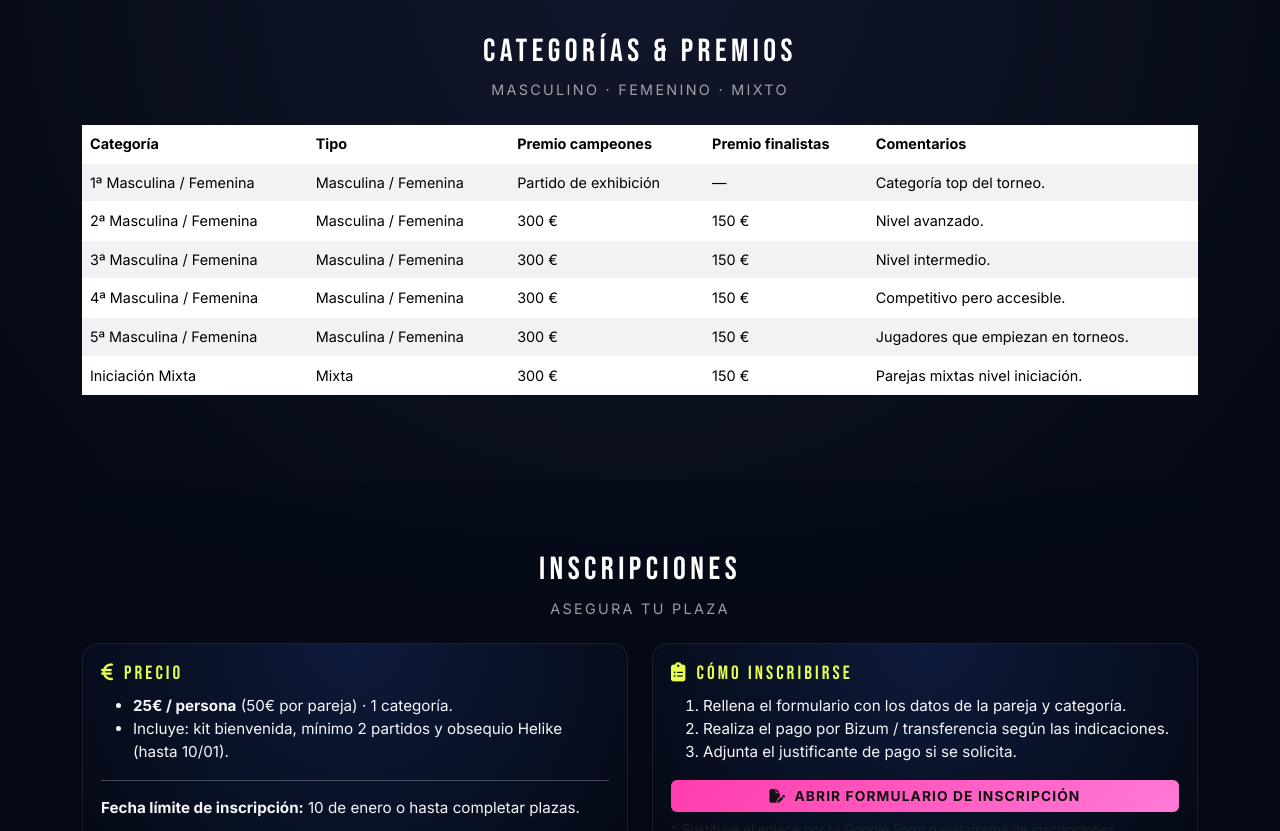
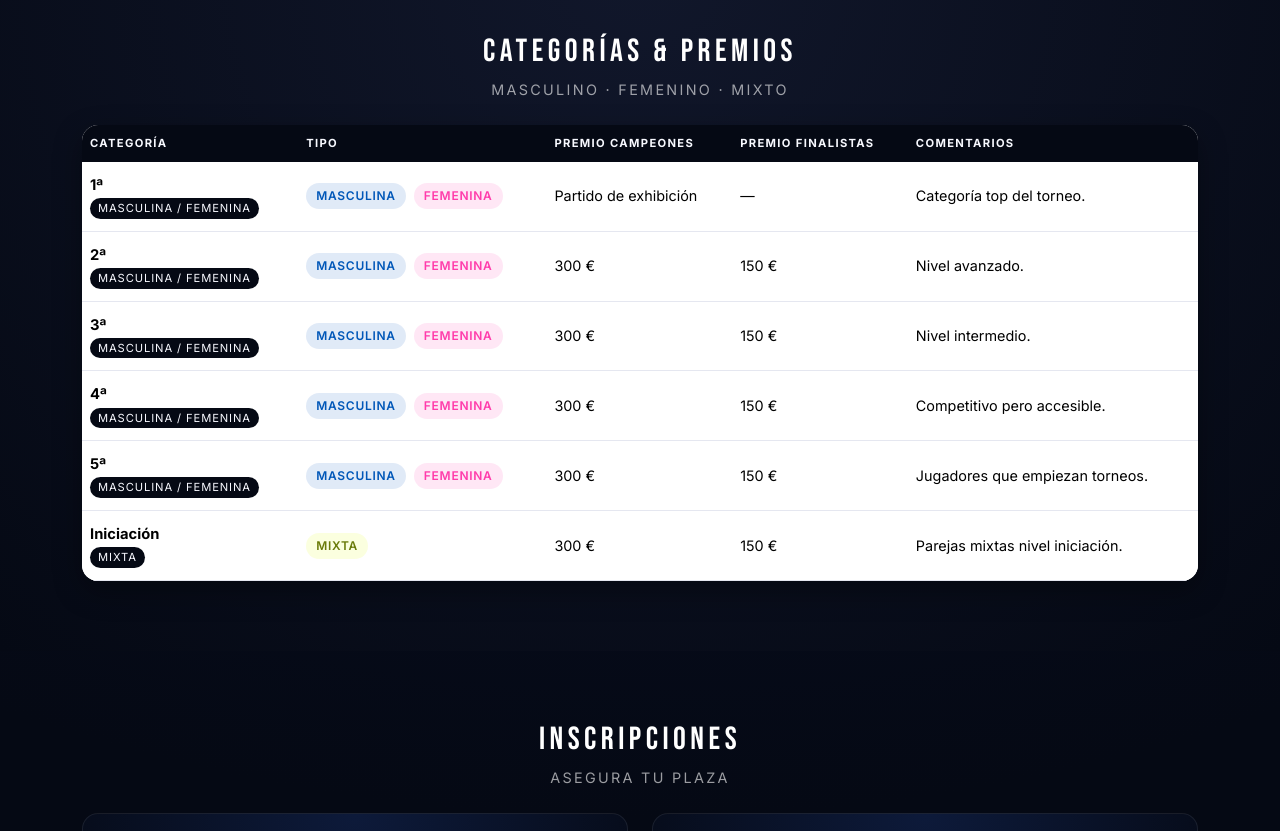
Before and after one commit to cdeniaca/Helikepadel, a plain HTML site: page index.html in a window 1280 px wide. Shown: the part 1100-1931 px from the top of the page. Drawn offline with nearby package versions, Linux system fonts and the light colour scheme.

Commit message:
Update index.html

```diff
--- a/index.html
+++ b/index.html
@@ -208,19 +208,8 @@
       color: var(--lime);
     }
 
-    .table-cats {
-      color: #f6f7fb;
-      font-size: .9rem;
-    }
-    .table-cats thead {
-      background: rgba(5,9,20,.9);
-    }
-    .table-cats th, .table-cats td {
-      border-color: rgba(255,255,255,.08) !important;
-      vertical-align: middle;
-    }
-    .table-striped>tbody>tr:nth-of-type(odd)>* {
-      --bs-table-accent-bg: rgba(10,18,45,.8);
+    .section-muted {
+      background: radial-gradient(circle at top, #11172b, #050914);
     }
 
     .qr-box {
@@ -234,10 +223,6 @@
       border: 1px solid rgba(255,255,255,.2);
       padding: 8px;
       background: #fff;
-    }
-
-    .section-muted {
-      background: radial-gradient(circle at top, #11172b, #050914);
     }
 
     .badge-small {
@@ -262,6 +247,97 @@
 
     a { color: var(--lime); }
     a:hover { color: #fff; }
+
+    /* ==== Estilo tabla categorías elegante ==== */
+    .table-cats-wrapper {
+      border-radius: 16px;
+      overflow: hidden;
+      box-shadow: 0 10px 28px rgba(0,0,0,.35);
+      background: #ffffff;
+    }
+
+    .table-cats {
+      margin-bottom: 0;
+      font-size: 0.9rem;
+      color: #222;
+    }
+
+    .table-cats thead th {
+      background: #050914;
+      color: #f8f9ff;
+      border-bottom: 0;
+      text-transform: uppercase;
+      letter-spacing: 0.12em;
+      font-size: 0.7rem;
+      padding-top: 10px;
+      padding-bottom: 10px;
+    }
+
+    .table-cats tbody td {
+      vertical-align: middle;
+      border-color: #e5e7f0 !important;
+      padding-top: 12px;
+      padding-bottom: 12px;
+    }
+
+    .table-cats tbody tr:nth-of-type(odd) {
+      background-color: #f7f8fc;
+    }
+
+    .table-cats tbody tr:hover {
+      background-color: #eef2ff;
+    }
+
+    .cat-name {
+      font-weight: 700;
+      font-size: 0.92rem;
+    }
+
+    .cat-tag {
+      display: inline-block;
+      margin-top: 2px;
+      padding: 2px 8px;
+      border-radius: 999px;
+      background: #050914;
+      color: #f8f9ff;
+      font-size: 0.7rem;
+      letter-spacing: .08em;
+      text-transform: uppercase;
+    }
+
+    .badge-type {
+      display: inline-block;
+      padding: 4px 10px;
+      border-radius: 999px;
+      font-size: 0.75rem;
+      font-weight: 600;
+      letter-spacing: .06em;
+      text-transform: uppercase;
+    }
+
+    .badge-type.masc {
+      background: rgba(0, 87, 184, .12);
+      color: #0057b8;
+    }
+
+    .badge-type.fem {
+      background: rgba(255, 60, 171, .12);
+      color: #ff3cab;
+    }
+
+    .badge-type.mix {
+      background: rgba(231, 255, 79, .18);
+      color: #6a7b0a;
+    }
+
+    @media (max-width: 575.98px) {
+      .table-cats {
+        font-size: 0.82rem;
+      }
+      .table-cats thead {
+        font-size: 0.7rem;
+      }
+    }
 
     @media (max-width: 767.98px) {
       .hero {
@@ -306,7 +382,7 @@
           <div class="hero-card">
             <span class="hero-tag">Del 15 al 18 de enero · Torrellano (Alicante)</span>
             <h1 class="hero-title">Torneo de inauguración</h1>
-            <h2 class="hero-subtitle">HELİKEPADEL</h2>
+            <h2 class="hero-subtitle">HELIKEPADEL</h2>
 
             <p class="hero-price">
               <strong>25€ / persona</strong> · Plazas limitadas · Obsequio Helike para inscripciones hasta el <strong>10/01</strong>
@@ -331,7 +407,6 @@
         </div>
         <div class="col-lg-5">
           <div class="hero-poster text-center">
-            <!-- Cartel grande (opcional) -->
             <img src="images/cartel-helikepadel.jpg" alt="Cartel Torneo de Inauguración Helikepadel" class="img-fluid rounded-3 mb-3">
             <div class="qr-box">
               <p class="mb-2">Escanea para ir directo a la inscripción:</p>
@@ -394,8 +469,8 @@
         <p class="section-subtitle">masculino · femenino · mixto</p>
       </div>
 
-      <div class="table-responsive">
-        <table class="table table-striped table-cats align-middle">
+      <div class="table-cats-wrapper">
+        <table class="table table-cats align-middle">
           <thead>
             <tr>
               <th>Categoría</th>
@@ -407,43 +482,83 @@
           </thead>
           <tbody>
             <tr>
-              <td>1ª Masculina / Femenina</td>
-              <td>Masculina / Femenina</td>
+              <td>
+                <div class="cat-name">1ª</div>
+                <div class="cat-tag">Masculina / Femenina</div>
+              </td>
+              <td>
+                <span class="badge-type masc">Masculina</span>
+                <span class="badge-type fem ms-1">Femenina</span>
+              </td>
               <td>Partido de exhibición</td>
               <td>—</td>
               <td>Categoría top del torneo.</td>
             </tr>
+
             <tr>
-              <td>2ª Masculina / Femenina</td>
-              <td>Masculina / Femenina</td>
+              <td>
+                <div class="cat-name">2ª</div>
+                <div class="cat-tag">Masculina / Femenina</div>
+              </td>
+              <td>
+                <span class="badge-type masc">Masculina</span>
+                <span class="badge-type fem ms-1">Femenina</span>
+              </td>
               <td>300 €</td>
               <td>150 €</td>
               <td>Nivel avanzado.</td>
             </tr>
+
             <tr>
-              <td>3ª Masculina / Femenina</td>
-              <td>Masculina / Femenina</td>
+              <td>
+                <div class="cat-name">3ª</div>
+                <div class="cat-tag">Masculina / Femenina</div>
+              </td>
+              <td>
+                <span class="badge-type masc">Masculina</span>
+                <span class="badge-type fem ms-1">Femenina</span>
+              </td>
               <td>300 €</td>
               <td>150 €</td>
               <td>Nivel intermedio.</td>
             </tr>
+
             <tr>
-              <td>4ª Masculina / Femenina</td>
-              <td>Masculina / Femenina</td>
+              <td>
+                <div class="cat-name">4ª</div>
+                <div class="cat-tag">Masculina / Femenina</div>
+              </td>
+              <td>
+                <span class="badge-type masc">Masculina</span>
+                <span class="badge-type fem ms-1">Femenina</span>
+              </td>
               <td>300 €</td>
               <td>150 €</td>
               <td>Competitivo pero accesible.</td>
             </tr>
+
             <tr>
-              <td>5ª Masculina / Femenina</td>
-              <td>Masculina / Femenina</td>
+              <td>
+                <div class="cat-name">5ª</div>
+                <div class="cat-tag">Masculina / Femenina</div>
+              </td>
+              <td>
+                <span class="badge-type masc">Masculina</span>
+                <span class="badge-type fem ms-1">Femenina</span>
+              </td>
               <td>300 €</td>
               <td>150 €</td>
-              <td>Jugadores que empiezan en torneos.</td>
+              <td>Jugadores que empiezan torneos.</td>
             </tr>
+
             <tr>
-              <td>Iniciación Mixta</td>
-              <td>Mixta</td>
+              <td>
+                <div class="cat-name">Iniciación</div>
+                <div class="cat-tag">Mixta</div>
+              </td>
+              <td>
+                <span class="badge-type mix">Mixta</span>
+              </td>
               <td>300 €</td>
               <td>150 €</td>
               <td>Parejas mixtas nivel iniciación.</td>
```
